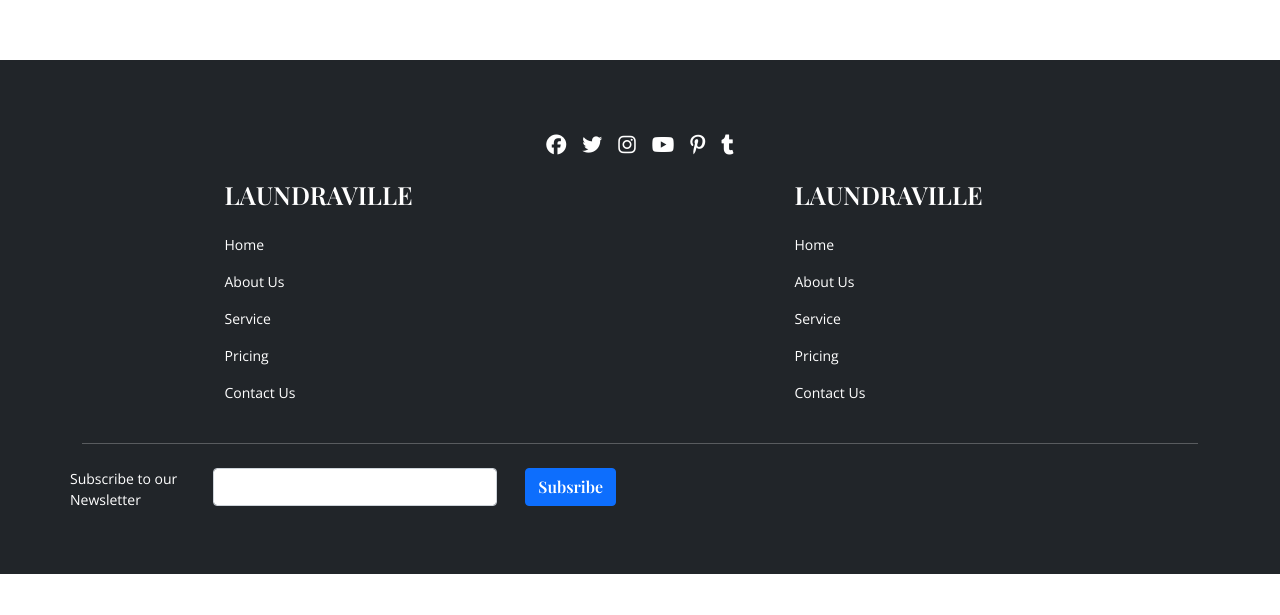
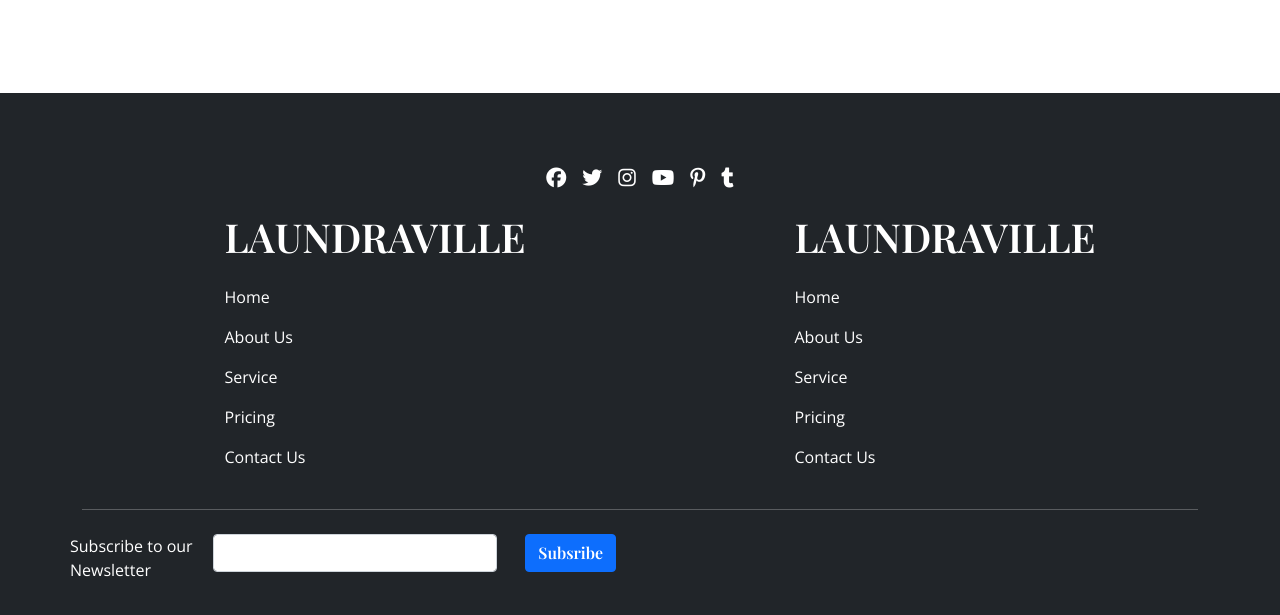
Before and after one commit to SachithG1998/laundraville-ui, a React (Create React App) app: page / in a window 1280 px wide. Shown: the part 1571-2186 px from the top of the page. Before the commit the page ends 2145 px from the top, so only its background shows below. Built offline with nearby package versions, Linux system fonts and the light colour scheme.

Commit message:
Removed custom font sizing

```diff
--- a/src/App.css
+++ b/src/App.css
@@ -2,13 +2,8 @@ body {
   font-family: "Playfair Display", serif !important;
 }
 
-h1 {
-  font-size: 25px !important;
-}
-
 p {
   font-family: "Open Sans", sans-serif;
-  font-size: 14px;
 }
 
 .App {
```
